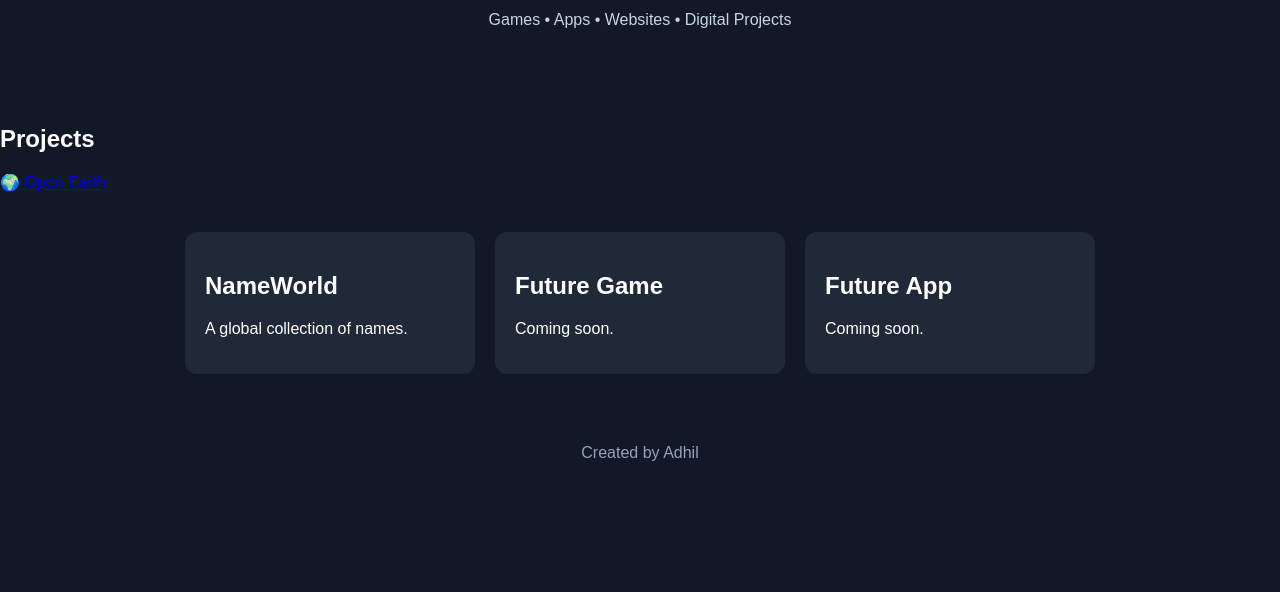
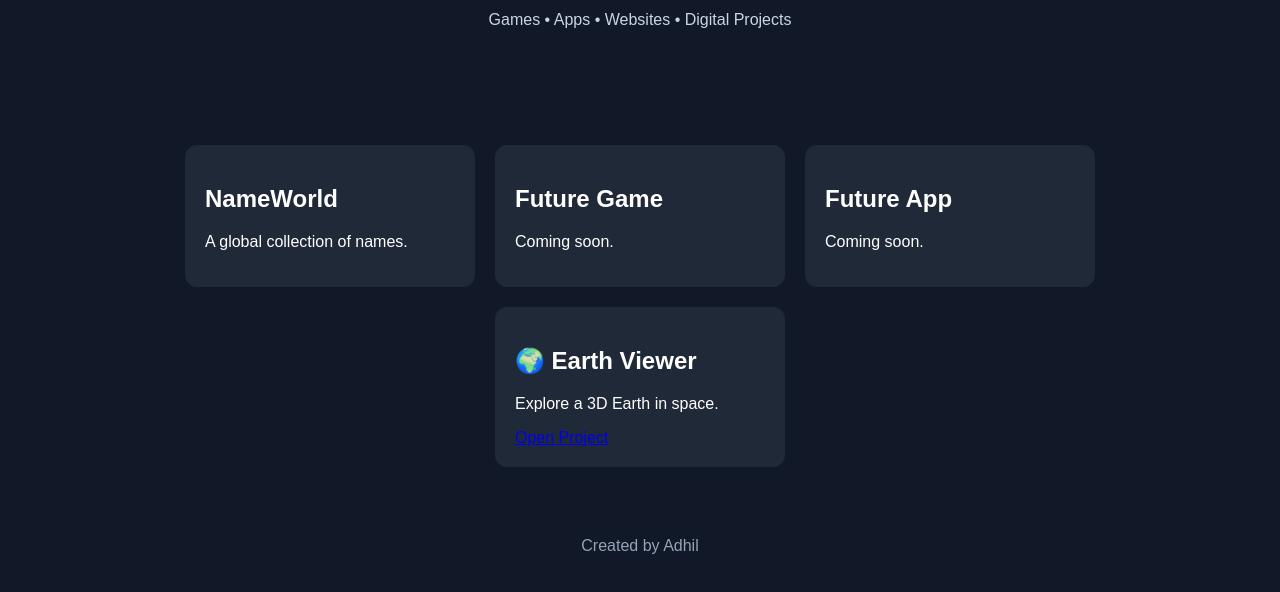
Before and after one commit to adhilkrishnapr/Chat-Studios, a plain HTML site: page index.html in a window 1280 px wide. Shown: the part 168-760 px from the top of the page. Drawn offline with Linux system fonts and the light colour scheme.

Commit message:
Add Earth Viewer project card to index.html

```diff
--- a/index.html
+++ b/index.html
@@ -58,10 +58,6 @@ Games • Apps • Websites • Digital Projects
 </p>
 </header>
 
-<h2>Projects</h2>
-
-<a href="earth/">🌍 Open Earth</a>
-
 <section class="projects">
 
 <div class="card">
@@ -79,6 +75,12 @@ Games • Apps • Websites • Digital Projects
 <p>Coming soon.</p>
 </div>
 
+<div class="card">
+<h2>🌍 Earth Viewer</h2>
+<p>Explore a 3D Earth in space.</p>
+<a href="earth/">Open Project</a>
+</div>
+
 </section>
 
 <footer>
```
